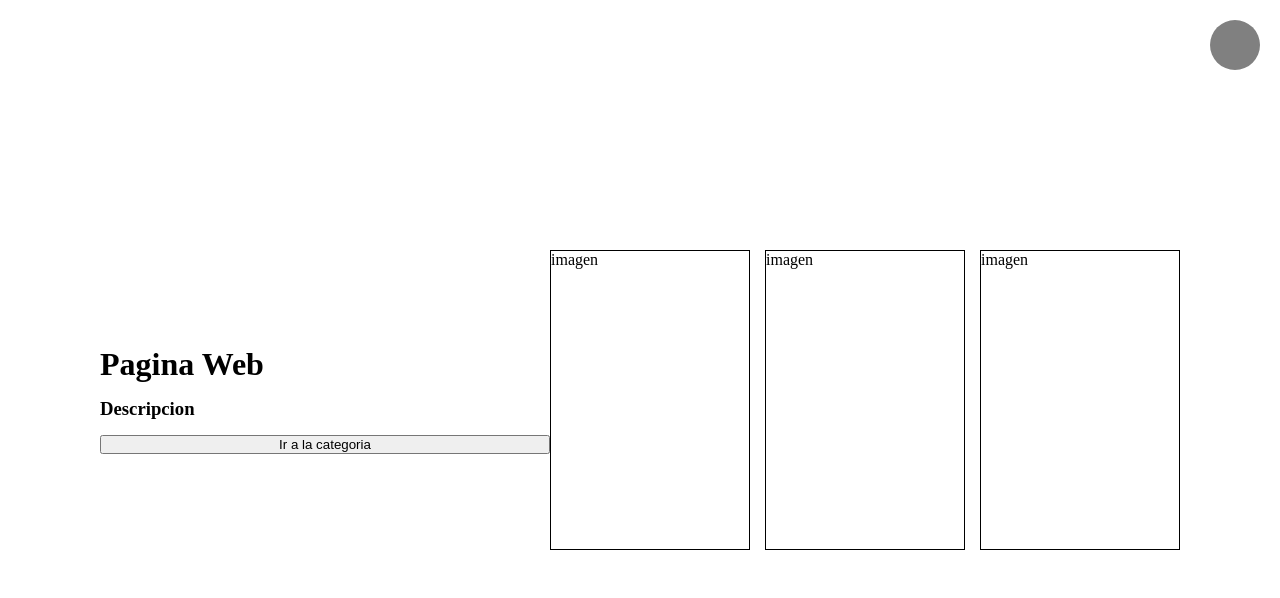
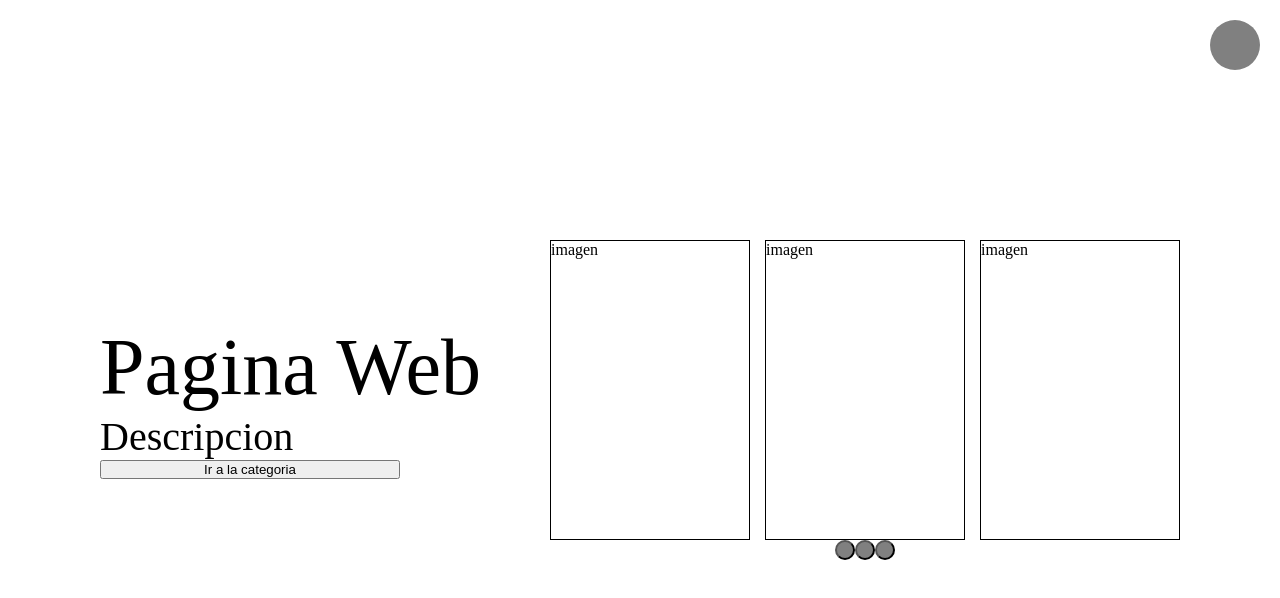
Before and after one commit to WhitishSine8/Japan-Tourist-Page, a plain HTML site: page index.html in a window 1280 px wide. Drawn offline with Linux system fonts and the light colour scheme.

Commit message:
Agregar botones Categoria

```diff
--- a/assets/css/stylesheet.css
+++ b/assets/css/stylesheet.css
@@ -17,6 +17,7 @@
     top: 20px;
     right: 20px;
 }
+
 #indexContainer{
     height: 100vh;
     display: flex;
@@ -39,11 +40,40 @@
     margin-bottom: 15px;
 }
 
+#goCategory{
+    width: 300px;
+}
+
 #cardCategory{
     display: flex;
-    flex-direction: row;
+    flex-direction: column;
 }
 
+#category1{
+    display: inline-flex;
+}
+
+#category2{
+    display: none;
+}
+
+#category3{
+    display: none;
+}
+
+#buttonCategory{
+    display: flex;
+    flex-direction: row;
+    justify-content: center;
+}
+
+.title{
+    font-size: 80px;
+}
+
+.subTitle{
+    font-size: 40px;
+}
 .card{
     width: 200px;
     height: 300px;
@@ -54,3 +84,10 @@
     margin-left: 15px;
     margin-right: 15px;
 }
+
+.round{
+    height: 20px;
+    width: 20px;
+    border-radius: 40px;
+    background-color: grey;
+}
--- a/index.html
+++ b/index.html
@@ -9,20 +9,48 @@
 </head>
 <body>
     <div id="wrapper">
-        <div id="floatHome">
+
+        <div id="floatHome"></div>
+
+        <div id="indexContainer">
+
+            <div id="headTitle">
+                <p class="title">Pagina Web</p>
+                <p class="subTitle">Descripcion</p>
+                <button id="goCategory">Ir a la categoria</button>
             </div>
-        <div id="indexContainer">
-            <div id="headTitle">
-                <h1>Pagina Web</h1>
-                <h3>Descripcion</h3>
-                <button>Ir a la categoria</button>
-            </div>
+
             <div id="cardCategory">
+                <div id="category1">
                     <div class="card">imagen</div>
                     <div class="card center">imagen</div>
                     <div class="card">imagen</div>
                 </div>
+
+                <div id="category2">
+                    <div class="card">imagen</div>
+                    <div class="card center">imagen</div>
+                    <div class="card">imagen</div>
                 </div>
+
+                <div id="category3">
+                    <div class="card">imagen</div>
+                    <div class="card center">imagen</div>
+                    <div class="card">imagen</div>
+                </div>
+
+                <div id="buttonCategory">
+                    <button class="round"></button>
+                    <button class="round"></button>
+                    <button class="round"></button>
+                </div>
+
+            </div>
+
+
+
+        </div>
+
     </div>
 
     <script src="assets/JS/app.js"></script>
```
Lines whose indentation alone changed are shown as unchanged.
